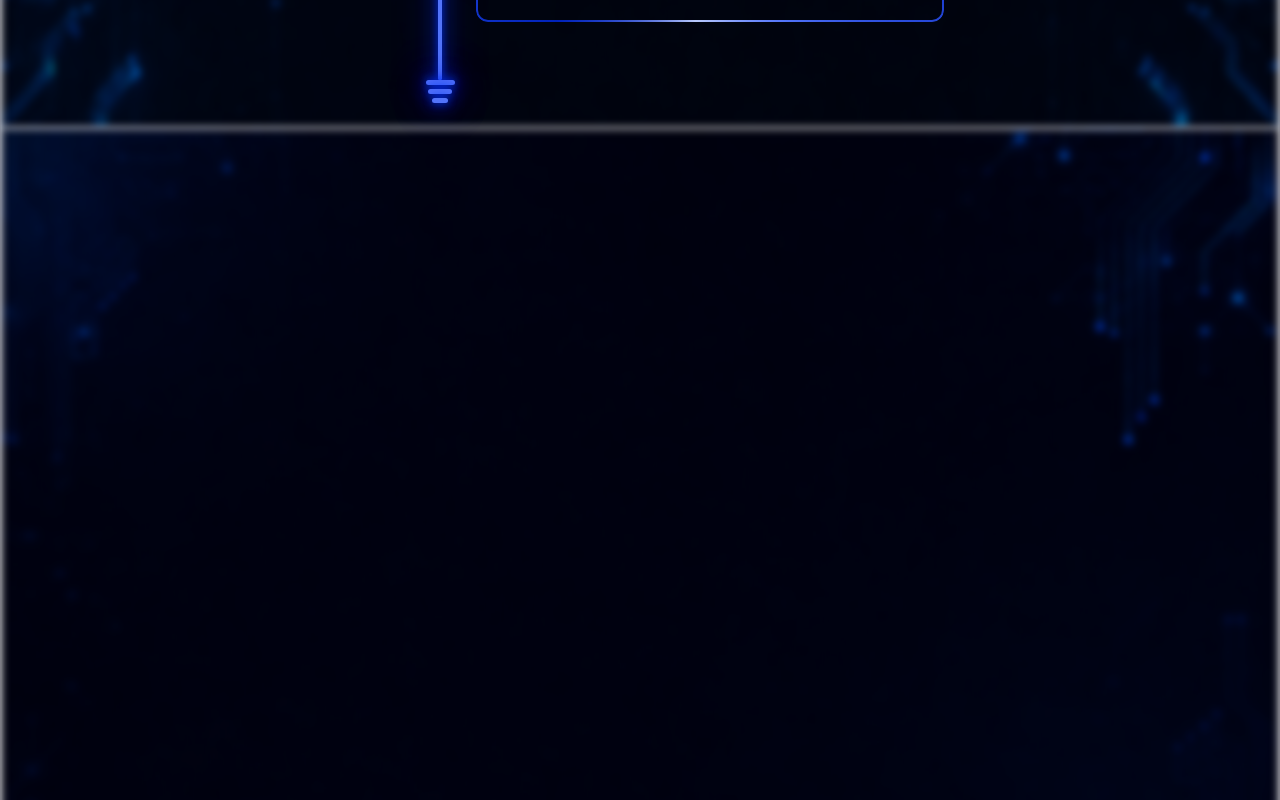
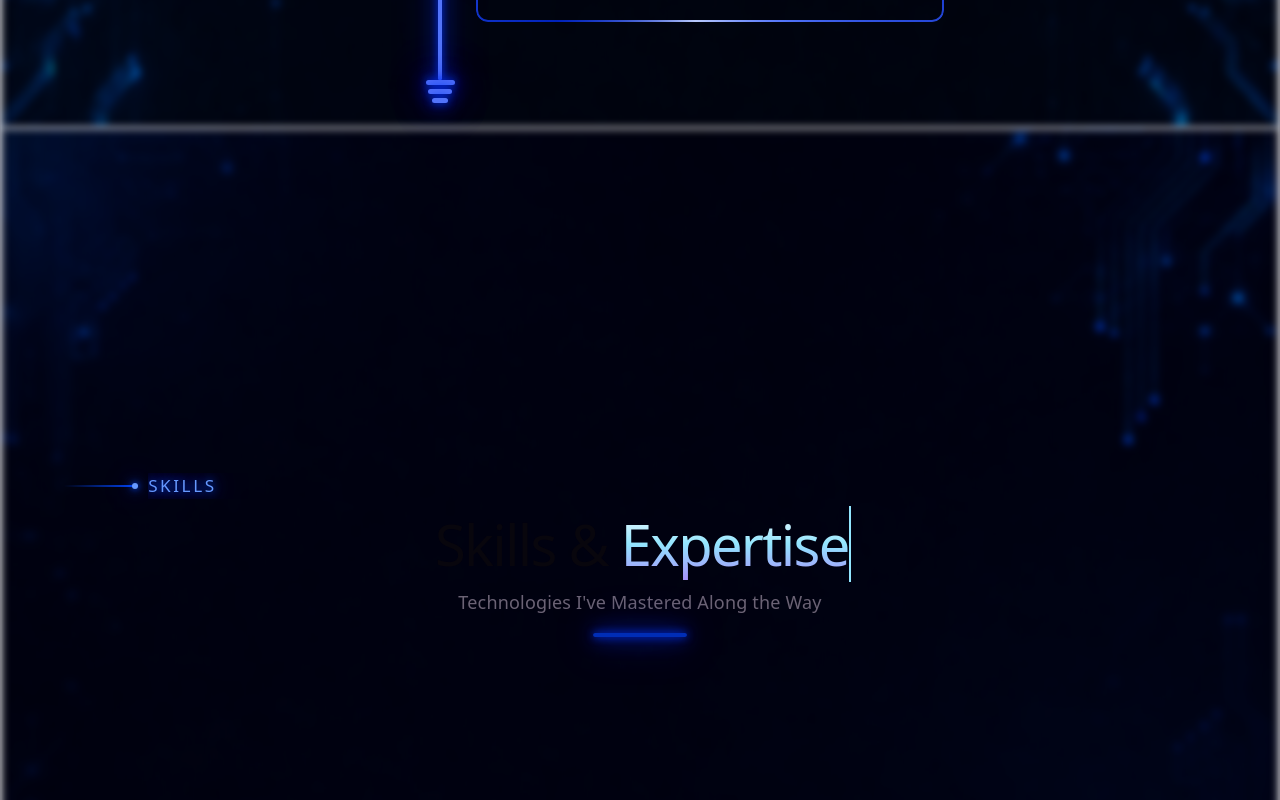
Before and after one commit to Amany-Elsayed/improved-portfolio, a React (Vite) app: page / in a window 1280 px wide. Shown: the part 2820-3620 px from the top of the page. Built offline with nearby package versions, Linux system fonts and the light colour scheme.

Commit message:
added skills title

```diff
--- a/src/App.css
+++ b/src/App.css
@@ -720,4 +720,17 @@ nav {
 
 /* === SKILLS BACKGROUND EFFECT === */
 
+.skills-hr {
+  border: 2px solid #0033cce1;
+  border-radius: 5px;
+  width: 5rem;
+  margin-bottom: 1rem;
+  margin-top: 1rem;
+}
+
+.skills-section-starter {
+  margin-top: 4rem;
+  text-align: left;
+}
+
 /* === -------------------------- SKILLS ----------------------------------------- === */
--- a/src/App.jsx
+++ b/src/App.jsx
@@ -456,122 +456,43 @@ function App() {
           )}
         </ExperienceReveal>
 
-        {/* <div className="experience-content">
-          <div className="experience-grid">
-            <div className="experience-year-label">
-              <span className="experience-year">2026</span>
-            </div>
-
-            <div className="experience-light-beam">
-              <div className="experience-inner-light-beam top neon-blue"></div>
-              <div className="experience-dot neon-blue">
-                <div className="experience-inner-dot neon-blue"></div>
-              </div>
-              <div className="experience-inner-light-beam neon-blue"></div>
-            </div>
-
-            <div className="experience-card neon-blue-border">
-              <h3 className="experience-card-label">Full Stack Engineer</h3>
-              <p className="experience-card-location">TechNova Solutions</p>
-              <p className="experience-card-date">
-                <span>Jan 2025 – Present</span>
-                <span>•</span>
-                <span>Remote</span>
-              </p>
-              <p className="experience-card-text">
-                Building scalable web applications with modern technologies.
-              </p>
-            </div>
-          </div>
-
-          <div className="experience-grid">
-            <div className="experience-year-label">
-              <span className="experience-year">2026</span>
-            </div>
-
-            <div className="experience-light-beam">
-              <div className="experience-inner-light-beam top neon-blue"></div>
-              <div className="experience-dot neon-blue">
-                <div className="experience-inner-dot neon-blue"></div>
-              </div>
-              <div className="experience-inner-light-beam neon-blue"></div>
-            </div>
-
-            <div className="experience-card neon-blue-border">
-              <h3 className="experience-card-label">Full Stack Engineer</h3>
-              <p className="experience-card-location">TechNova Solutions</p>
-              <p className="experience-card-date">
-                <span>Jan 2025 – Present</span>
-                <span>•</span>
-                <span>Remote</span>
-              </p>
-              <p className="experience-card-text">
-                Building scalable web applications with modern technologies.
-              </p>
-            </div>
-          </div>
-
-          <div className="experience-grid">
-            <div className="experience-year-label">
-              <span className="experience-year">2026</span>
-            </div>
-
-            <div className="experience-light-beam">
-              <div className="experience-inner-light-beam top neon-blue"></div>
-              <div className="experience-dot neon-blue">
-                <div className="experience-inner-dot neon-blue"></div>
-              </div>
-              <div className="experience-inner-light-beam neon-blue"></div>
-            </div>
-
-            <div className="experience-card neon-blue-border">
-              <h3 className="experience-card-label">Full Stack Engineer</h3>
-              <p className="experience-card-location">TechNova Solutions</p>
-              <p className="experience-card-date">
-                <span>Jan 2025 – Present</span>
-                <span>•</span>
-                <span>Remote</span>
-              </p>
-              <p className="experience-card-text">
-                Building scalable web applications with modern technologies.
-              </p>
-            </div>
-          </div>
-
-          <div className="experience-grid">
-            <div className="experience-year-label">
-              <span className="experience-year">2026</span>
-            </div>
-
-            <div className="experience-light-beam">
-              <div className="experience-inner-light-beam top neon-blue"></div>
-              <div className="experience-dot neon-blue">
-                <div className="experience-inner-dot neon-blue"></div>
-              </div>
-              <div className="experience-inner-light-beam neon-blue"></div>
-            </div>
-
-            <div className="experience-card neon-blue-border">
-              <h3 className="experience-card-label">Full Stack Engineer</h3>
-              <p className="experience-card-location">TechNova Solutions</p>
-              <p className="experience-card-date">
-                <span>Jan 2025 – Present</span>
-                <span>•</span>
-                <span>Remote</span>
-              </p>
-              <p className="experience-card-text">
-                Building scalable web applications with modern technologies.
-              </p>
-            </div>
-          </div>
-
-        </div> */}
       </div>
       {/* === THIRD SECTION: EXPERIENCE */}
 
       {/* FOURTH SECTION: SKILLS */}
       <div id="skills-section" className="skills-section">
-        skills
+        <Container className="skills-title">
+          <RevealWrapper delay={0.1}>
+            {(isVisible) => (
+              <div className="skills-section-starter">
+                {isVisible && <NeonLineAnimation text="SKILLS" />}
+              </div>
+            )}
+          </RevealWrapper>
+
+          <RevealWrapper delay={0.2}>
+            {(isVisible) => (
+              <h1 className="skills-title">
+                Skills &
+                <span className="skills-span">
+                  {" "}
+                  {isVisible && <TypingAnimation text="Expertise" />}
+                </span>
+              </h1>
+            )}
+          </RevealWrapper>
+
+          <RevealWrapper delay={0.3}>
+            <p className="skills-section-title-p">
+              Technologies I've Mastered Along the Way
+            </p>
+          </RevealWrapper>
+
+          <RevealWrapper delay={0.3}>
+            <hr className="skills-hr neon-blue" />
+          </RevealWrapper>
+
+        </Container>
       </div>
       {/* === FOURTH SECTION: SKILLS === */}
 
```
